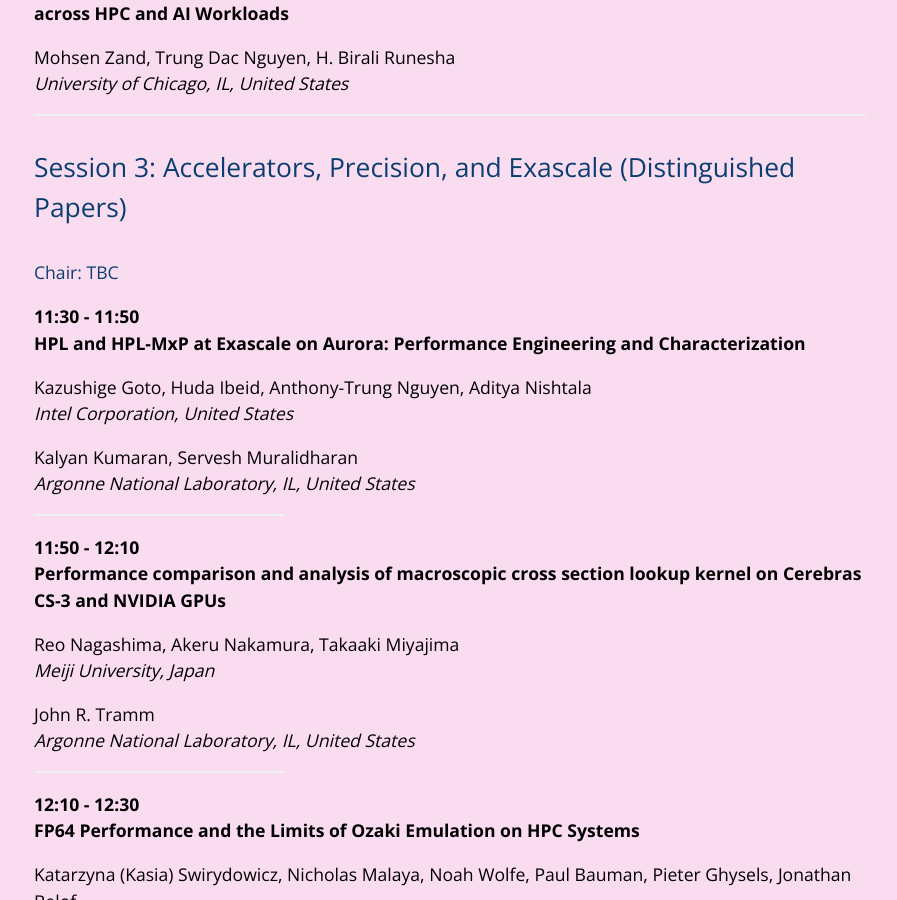
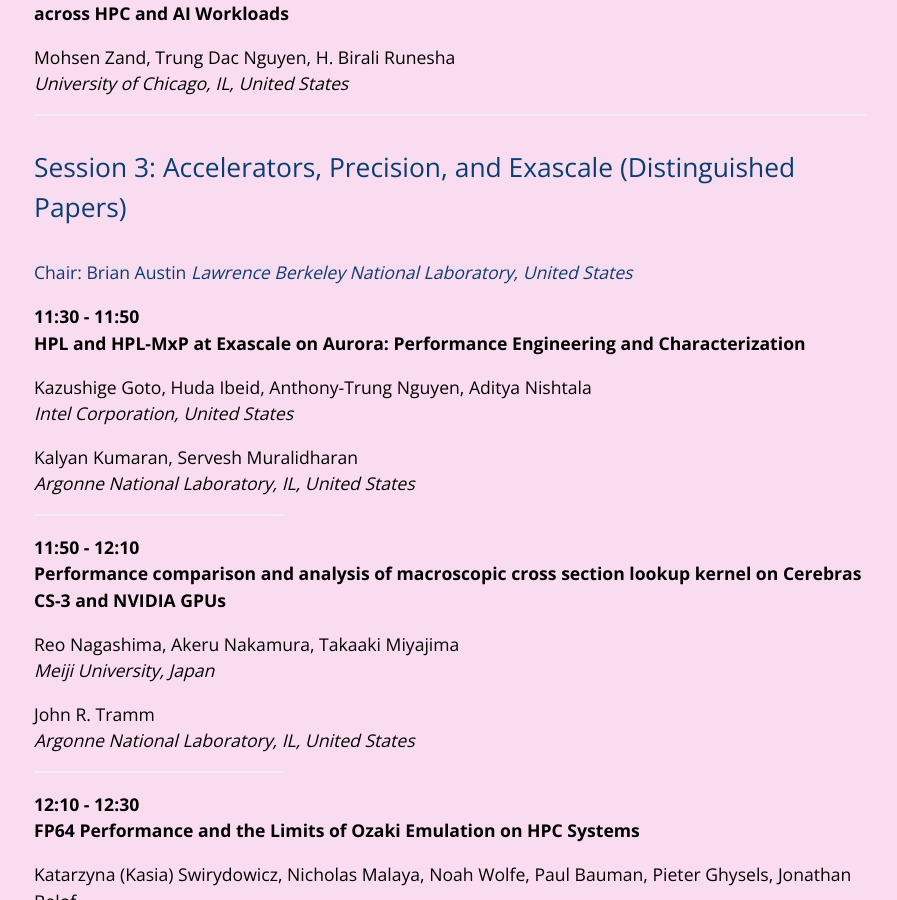
Before and after one commit to pmbs-workshop/pmbs-workshop.github.io, a Jekyll site: the page built from schedule.markdown, in a window 1280 px wide and 900 px high, scrolled down 2613 px. Shown: the whole window, without its empty margins (190-1087 px from the left). Built offline with Jekyll 4.4.1, drawn with Linux system fonts in a browser that asks for light colours; some of the changed text lies outside the part shown.

Commit message:
added session chairs

```diff
--- a/schedule.markdown
+++ b/schedule.markdown
@@ -94,7 +94,7 @@ _University of Chicago, IL, United States_
 ---
 
 ## Session 3: Accelerators, Precision, and Exascale (Distinguished Papers)
-#### Chair: TBC <!-- Chair, _Institute, Location_ -->
+#### Chair: Brian Austin _Lawrence Berkeley National Laboratory, United States_ <!-- Chair, _Institute, Location_ -->
 
 **11:30 - 11:50**\\
 **HPL and HPL-MxP at Exascale on Aurora: Performance Engineering and Characterization** <!-- [[abstract]](abstract07.html) [[paper]]() [[slides]]() -->
@@ -178,7 +178,7 @@ _Lawrence Berkeley National Laboratory, CA, United States_
 ---
 
 ## Session 5: Performance Modeling and Simulation
-#### Chair: TBC <!-- Chair, _Institute, Location_ -->
+#### Chair: Lilia Zaourar, _CEA, France_ <!-- Chair, _Institute, Location_ -->
 
 **15:30 - 15:50**\\
 **PortWarp: A Cycle-Accurate GPU-Accelerated HPC Network Simulator Using Port-per-Thread Model** <!-- [[abstract]](abstract13.html) [[paper]]() [[slides]]() -->
```
